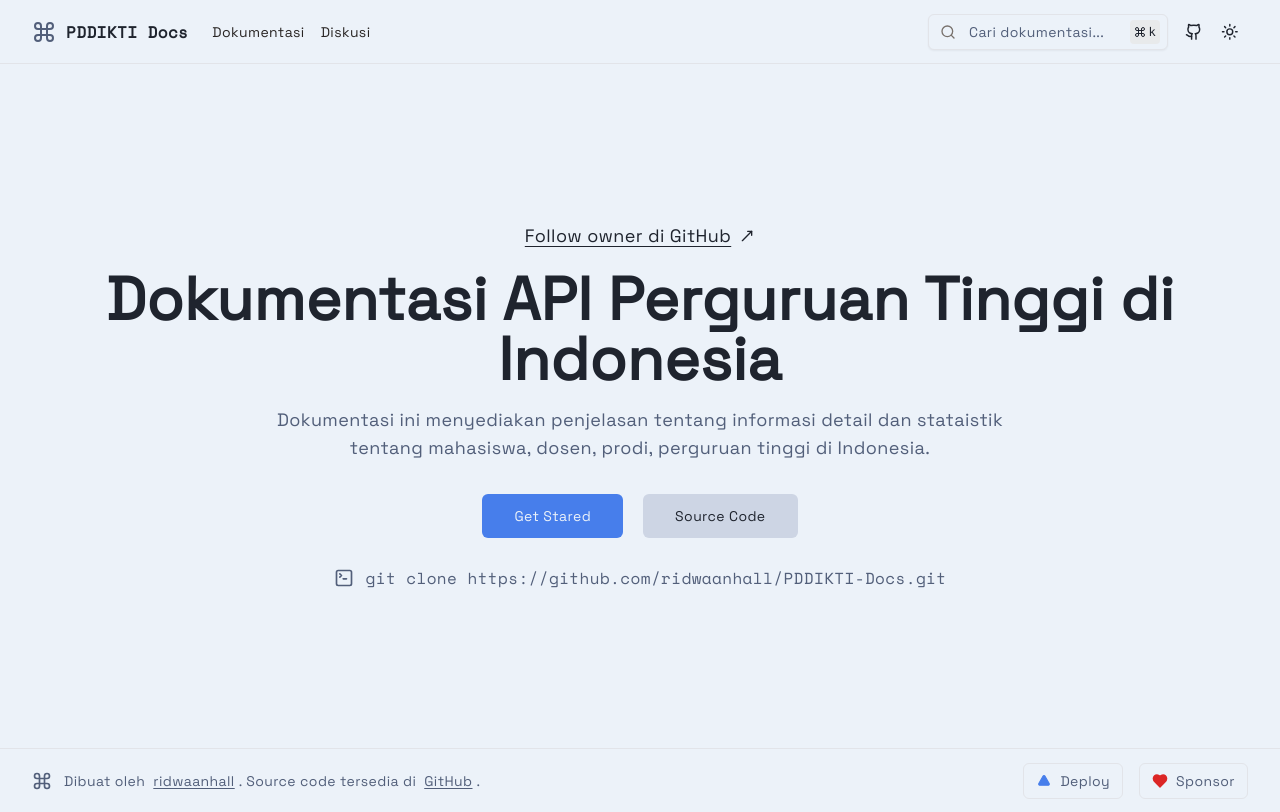
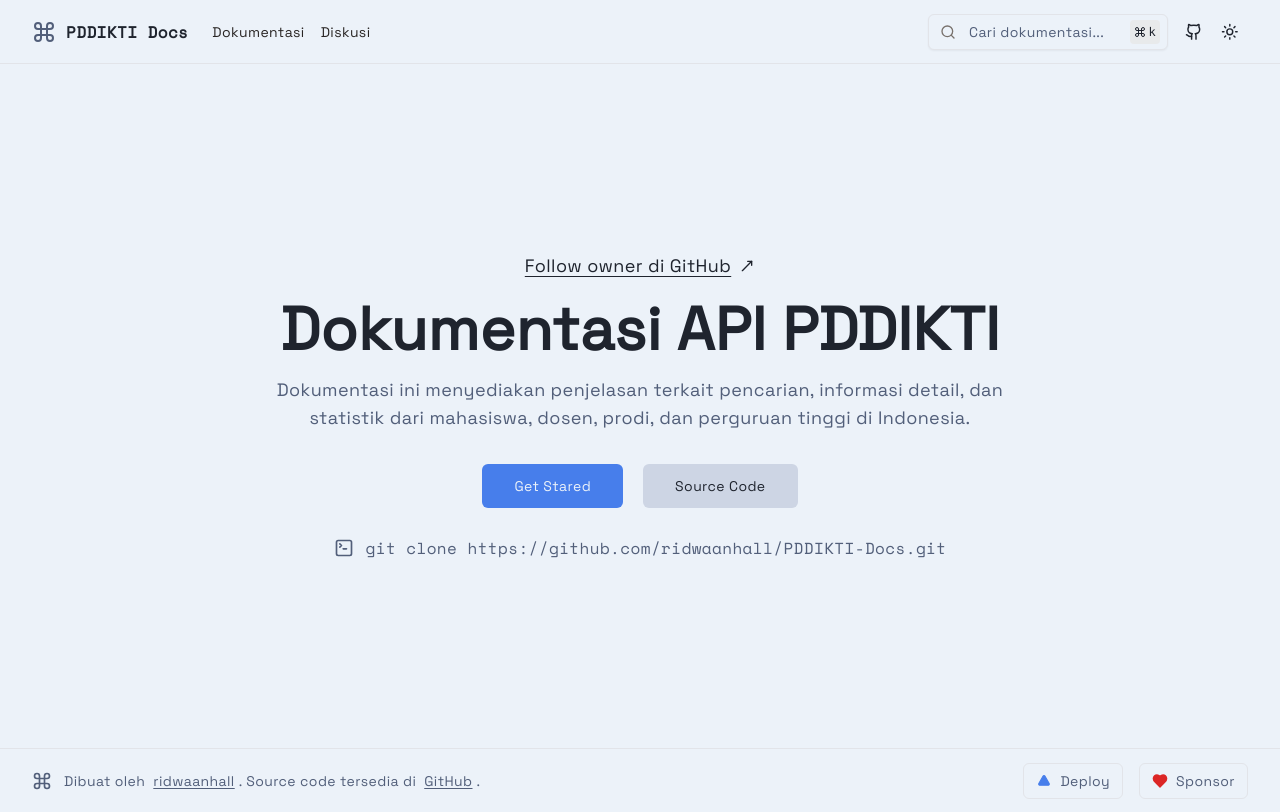
Before and after one commit to ridwaanhall/PDDikti-Docs, a Next.js app: page / in a window 1280 px wide. Built offline with nearby package versions, Linux system fonts and the light colour scheme.

Commit message:
Update: refine API documentation title and enhance description for clarity

```diff
--- a/app/page.tsx
+++ b/app/page.tsx
@@ -15,11 +15,11 @@
         <MoveUpRightIcon className="w-4 h-4 font-extrabold" />
       </Link>
       <h1 className="text-3xl font-bold mb-4 sm:text-6xl">
-        Dokumentasi API Perguruan Tinggi di Indonesia
+        Dokumentasi API PDDIKTI
       </h1>
       <p className="mb-8 sm:text-lg max-w-[800px] text-muted-foreground">
-        Dokumentasi ini menyediakan penjelasan tentang informasi detail
-        dan stataistik tentang mahasiswa, dosen, prodi, perguruan tinggi di Indonesia.
+        Dokumentasi ini menyediakan penjelasan terkait pencarian, informasi detail,
+        dan statistik dari mahasiswa, dosen, prodi, dan perguruan tinggi di Indonesia.
       </p>
       <div className="flex flex-row items-center gap-5">
         <Link
```
